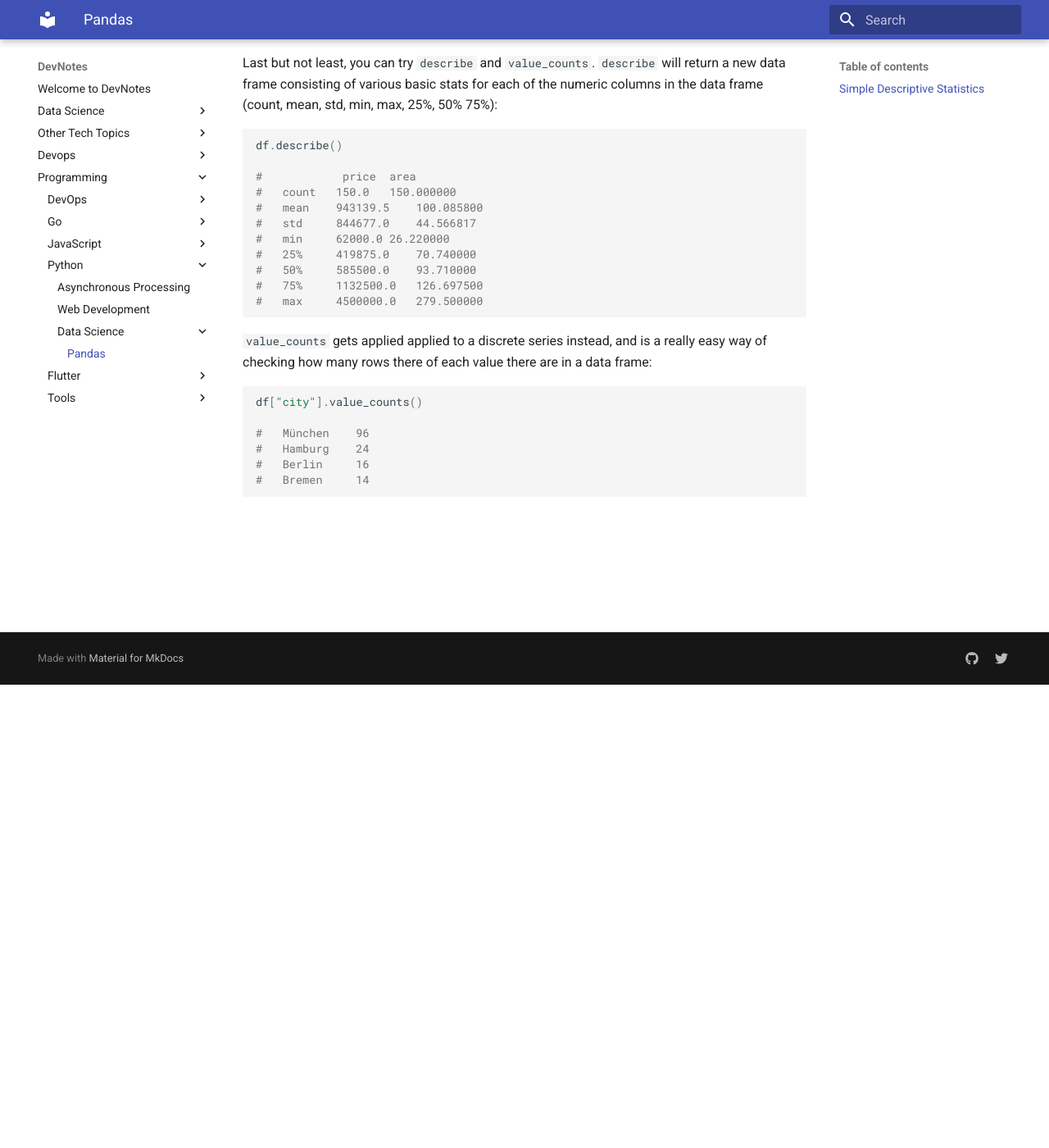
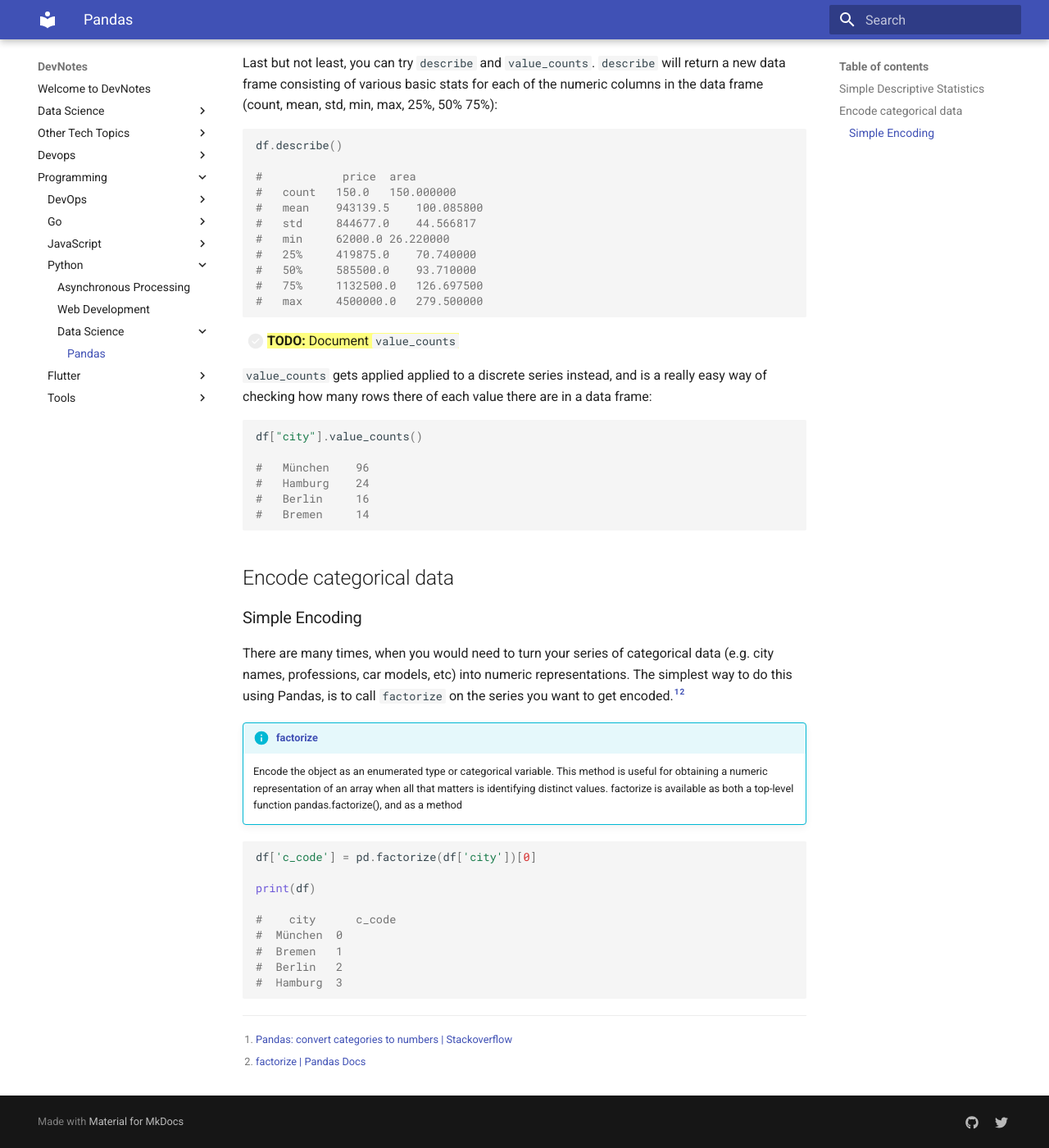
Before and after one commit to preslavrachev/devnotes, an MkDocs documentation site: the page built from docs/programming/Python/Data Science/pandas.md, in a window 1280 px wide and 1400 px high, scrolled down 565 px. Shown: the whole window at 82% size. Built offline with MkDocs 1.6.1 and Material for MkDocs 9.7.7, drawn with Linux system fonts in a browser that asks for light colours.

Commit message:
Update Mar 04, 2019

````diff
--- a/docs/programming/Python/Data Science/pandas.md
+++ b/docs/programming/Python/Data Science/pandas.md
@@ -38,6 +38,8 @@
 #   max	    4500000.0	279.500000
 ```
 
+- [ ] ==**TODO:** Document `value_counts`==
+
 `value_counts` gets applied applied to a discrete series instead, and is a really easy way of checking how many rows there of each value there are in a data frame:
 
 ```python
@@ -48,3 +50,27 @@
 #   Berlin     16
 #   Bremen     14
 ```
+
+## Encode categorical data
+### Simple Encoding
+There are many times, when you would need to turn your series of categorical data (e.g. city names, professions, car models, etc) into numeric representations. The simplest way to do this using Pandas, is to call `factorize` on the series you want to get encoded.[^factorize1][^factorize2]
+
+!!! info "[factorize](http://pandas.pydata.org/pandas-docs/stable/reference/api/pandas.factorize.html)"
+
+	Encode the object as an enumerated type or categorical variable.
+	This method is useful for obtaining a numeric representation of an array when all that matters is identifying distinct values. factorize is available as both a top-level function pandas.factorize(), and as a method
+
+```python
+df['c_code'] = pd.factorize(df['city'])[0]
+
+print(df)
+
+#	 city      c_code
+#  München  0
+#  Bremen   1
+#  Berlin   2
+#  Hamburg  3
+```
+
+[^factorize1]: [Pandas: convert categories to numbers | Stackoverflow](https://stackoverflow.com/a/51311996/1107412)
+[^factorize2]: [factorize | Pandas Docs](http://pandas.pydata.org/pandas-docs/stable/reference/api/pandas.factorize.html)
````
